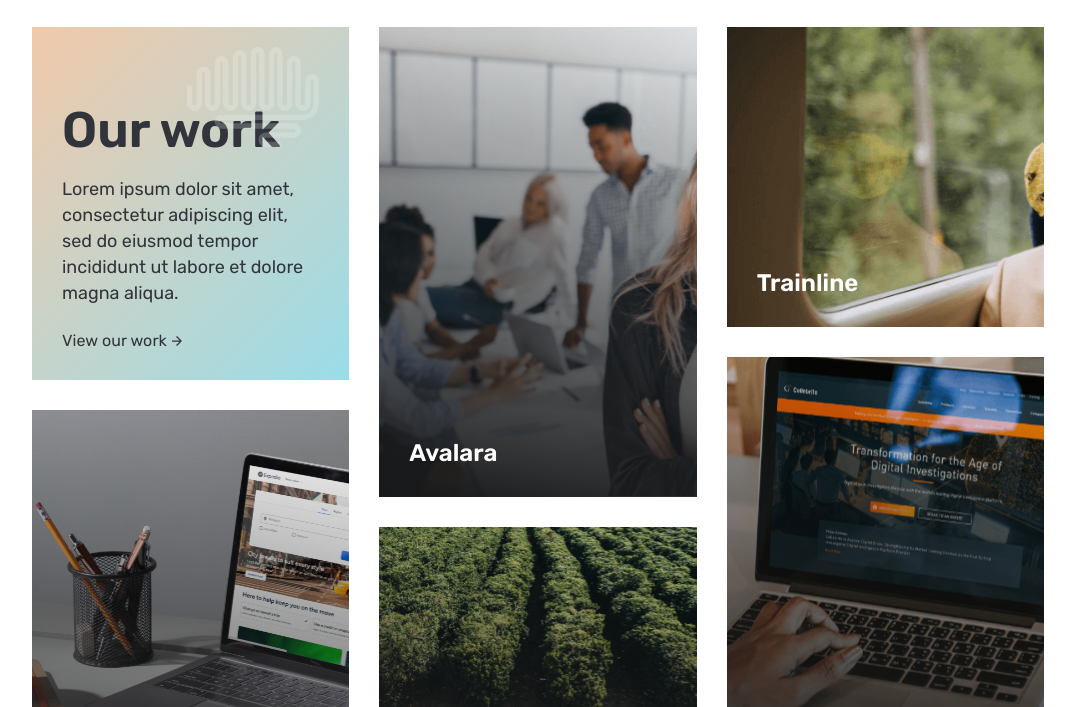
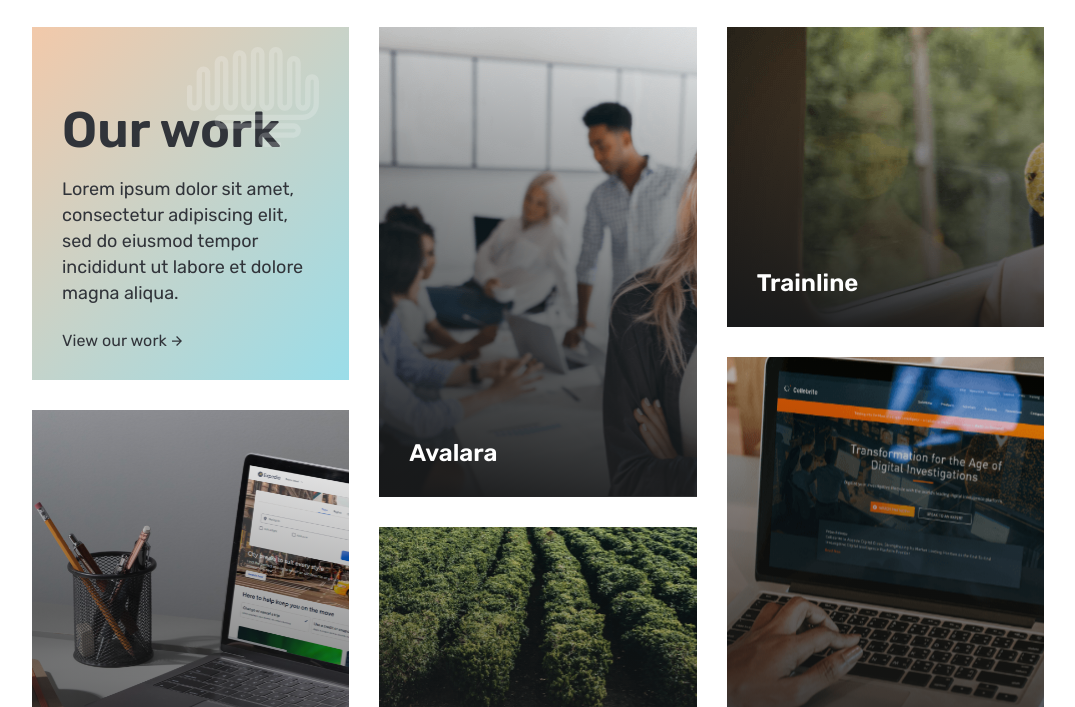
Before and after one commit to webitall2019/fight-or-flight, a plain HTML site: page index.html in a window 1280 px wide. Shown: the part 93-800 px from the top of the page, without its empty margins (102-1177 px from the left). Drawn offline with Linux system fonts and the light colour scheme.

Commit message:
added shadow to trainline

```diff
--- a/index.html
+++ b/index.html
@@ -95,7 +95,7 @@
                 </div>
             </div>
             <div class="work-grid__column column">
-                <div class="column__item small" style="background-image: url(./assets/images/trainline.png);">
+                <div class="column__item small shadow" style="background-image: url(./assets/images/trainline.png);">
                     <span class="category ">trainline</span>
                 </div>
                 <div class="column__item medium shadow"
```
